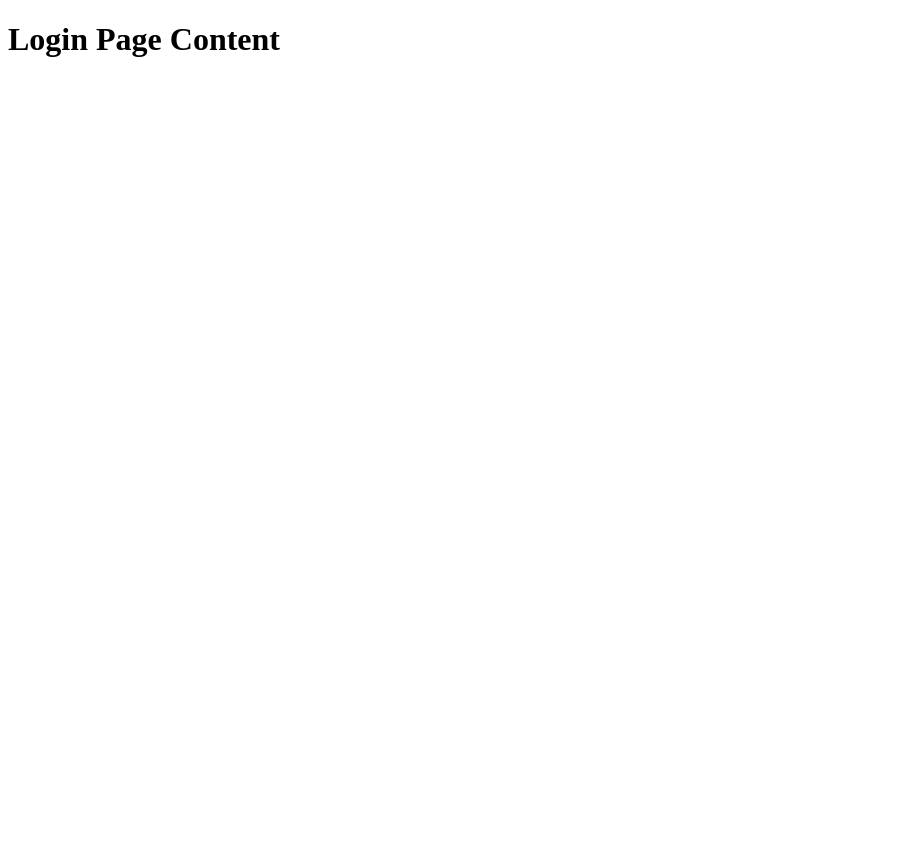
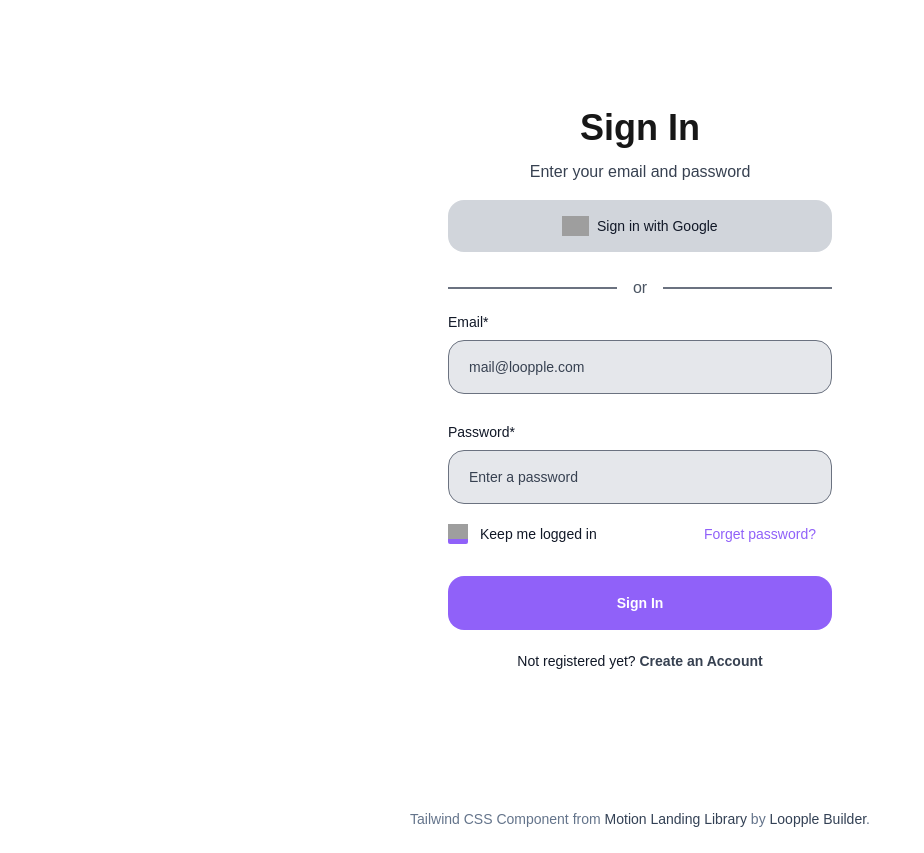
Before and after one commit to ITPHashagi/elearning-app, a Next.js app: page /login in a window 1280 px wide. Shown: the whole page, without its empty margins (0-924 px from the left). Before the commit the page ends 800 px from the top, so only its background shows below. Built offline with nearby package versions, Linux system fonts and the light colour scheme; grey boxes are pictures that could not be loaded.

Commit message:
done search

```diff
--- a/src/app/(home)/components/Header/index.tsx
+++ b/src/app/(home)/components/Header/header.tsx
@@ -2,11 +2,17 @@
 import Link from "next/link";
 import React, { useState } from "react";
 
-function Header() {
+function Header({ onSearch }: { onSearch: any }) {
+  const [searchCourse, setSearchCourse] = useState("");
   const [isDropdownOpen, setIsDropdownOpen] = useState(false);
 
   const toggleDropdown = () => {
     setIsDropdownOpen(!isDropdownOpen);
+  };
+
+  const handleSearchChange = (e: any) => {
+    setSearchCourse(e.target.value);
+    onSearch(e.target.value);
   };
 
   return (
@@ -77,6 +83,8 @@
           <input
             type="text"
             placeholder="Tìm kiếm khóa học..."
+            value={searchCourse}
+            onChange={handleSearchChange}
             className="w-full max-w-2xl px-4 py-2 bg-gray-50 dark:bg-gray-800 border border-gray-200 dark:border-gray-700 rounded-lg text-gray-700 dark:text-gray-200 focus:outline-none focus:ring-2 focus:ring-blue-500 transition duration-200"
           />
         </div>
--- a/src/app/(home)/page.tsx
+++ b/src/app/(home)/page.tsx
@@ -1,52 +1,44 @@
 "use client";
 import { useState, useEffect } from "react";
-import api from "@/app/api";
+import { api } from "@/server/api/apiCourse";
 import CourseCard from "@/app/(home)/CourseCard";
-import Header from "./components/Header";
-import Footer from "./components/Footer";
-
-type CourseList = {
-  maKhoaHoc: number | string;
-  biDanh: string;
-  tenKhoaHoc: string;
-  moTa: string;
-  luotXem: string;
-  hinhAnh: string | null | undefined;
-  maNhom: "gp01";
-  ngayTao: string;
-  soLuongHocVien: number;
-  nguoiTao: {
-    taiKhoan: null;
-    hoTen: null;
-    maLoaiNguoiDung: null;
-    tenLoaiNguoiDung: null;
-  };
-  danhMucKhoaHoc: {
-    maDanhMucKhoahoc: string;
-    tenDanhMucKhoaHoc: string;
-  };
-};
+import Header from "./components/Header/header";
+import Footer from "./components/Footer/footer";
+import { CourseList } from "@/types/courseList";
 
 export default function Home() {
   const [course, setCourse] = useState<CourseList[]>([]);
+  const [filteredCourses, setFilteredCourses] = useState<CourseList[]>([]);
 
-  const fetchCourse = async () => {
+  useEffect(() => {
+    const fetchCourses = async () => {
       try {
         const result = await api.get(
           "/QuanLyKhoaHoc/LayDanhSachKhoaHoc?MaNhom=GP01"
         );
         setCourse(result.data);
+        setFilteredCourses(result.data);
       } catch (error) {
-      console.log(error);
+        console.error(error);
       }
     };
+    fetchCourses();
+  }, []);
 
-  useEffect(() => {
-    fetchCourse();
-  }, []);
+  const handleSearchCourse = (searchTerm: string) => {
+    if (!searchTerm.trim()) {
+      setFilteredCourses(course);
+      return;
+    }
+    const filtered = course.filter((course) =>
+      course.tenKhoaHoc.toLowerCase().includes(searchTerm.toLowerCase())
+    );
+    setFilteredCourses(filtered);
+  };
+
   return (
     <>
-      <Header />
+      <Header onSearch={handleSearchCourse} />
       <main className="flex-1 mt-[89px]">
         <div
           id="default-carousel"
@@ -187,7 +179,7 @@
 
         <h1 className="text-2xl font-bold my-4">Các khóa học mới nhất</h1>
         <div className="container ml-7 grid grid-cols-4 gap-4">
-          {course.map((courses) => (
+          {filteredCourses.map((courses) => (
             <CourseCard key={courses.maKhoaHoc} course={courses} />
           ))}
         </div>
--- a/src/app/login/layout.tsx
+++ b/src/app/login/layout.tsx
@@ -1,6 +1,6 @@
 import type { Metadata } from "next";
 import { Geist, Geist_Mono } from "next/font/google";
-
+import "@/app/(home)/globals.css";
 const geistSans = Geist({
   variable: "--font-geist-sans",
   subsets: ["latin"],
@@ -23,10 +23,8 @@
 }>) {
   return (
     <html lang="en">
-      <body
-        className={`${geistSans.variable} ${geistMono.variable} antialiased`}
-      >
-        <div className="container mx-auto">{children}</div>
+      <body>
+        <>{children}</>
         <script src="https://cdn.jsdelivr.net/npm/flowbite@3.1.2/dist/flowbite.min.js"></script>
       </body>
     </html>
--- a/src/app/login/page.tsx
+++ b/src/app/login/page.tsx
@@ -1,9 +1,120 @@
 export default function LoginPage() {
   return (
-    <div>
-      <h1 className="text-2xl font-bold text-center text-red-800">
-        Login Page Content
-      </h1>
+    <div className="bg-white rounded-lg">
+      <div className="container flex flex-col mx-auto bg-white rounded-lg my-5">
+        <div className="flex justify-center w-full h-full my-auto xl:gap-14 lg:justify-normal md:gap-5 draggable">
+          <div className="flex items-center justify-center w-full lg:p-12">
+            <div className="flex items-center xl:p-10">
+              <form className="flex flex-col w-full h-full pb-6 text-center bg-white rounded-3xl">
+                <h3 className="mb-3 text-4xl font-extrabold text-dark-gray-900">
+                  Sign In
+                </h3>
+                <p className="mb-4 text-gray-700">
+                  Enter your email and password
+                </p>
+                <button className="flex items-center justify-center w-full py-4 mb-6 text-sm font-medium transition duration-300 rounded-2xl text-gray-900 bg-gray-300 hover:bg-gray-400 focus:ring-4 focus:ring-gray-300">
+                  <img
+                    className="h-5 mr-2"
+                    src="https://raw.githubusercontent.com/Loopple/loopple-public-assets/main/motion-tailwind/img/logos/logo-google.png"
+                    alt=""
+                  />
+                  Sign in with Google
+                </button>
+                <div className="flex items-center mb-3">
+                  <hr className="h-0 border-b border-solid border-gray-500 grow" />
+                  <p className="mx-4 text-gray-600">or</p>
+                  <hr className="h-0 border-b border-solid border-gray-500 grow" />
+                </div>
+                <label
+                  htmlFor="email"
+                  className="mb-2 text-sm text-start text-gray-900"
+                >
+                  Email*
+                </label>
+                <input
+                  id="email"
+                  type="email"
+                  placeholder="mail@loopple.com"
+                  className="flex items-center w-full px-5 py-4 mr-2 text-sm font-medium outline-none focus:bg-gray-400 mb-7 placeholder:text-gray-700 bg-gray-200 text-dark-gray-900 rounded-2xl"
+                />
+                <label
+                  htmlFor="password"
+                  className="mb-2 text-sm text-start text-gray-900"
+                >
+                  Password*
+                </label>
+                <input
+                  id="password"
+                  type="password"
+                  placeholder="Enter a password"
+                  className="flex items-center w-full px-5 py-4 mb-5 mr-2 text-sm font-medium outline-none focus:bg-gray-400 placeholder:text-gray-700 bg-gray-200 text-dark-gray-900 rounded-2xl"
+                />
+                <div className="flex flex-row justify-between mb-8">
+                  <label className="relative inline-flex items-center mr-3 cursor-pointer select-none">
+                    <input
+                      type="checkbox"
+                      defaultChecked
+                      defaultValue=""
+                      className="sr-only peer"
+                    />
+                    <div className="w-5 h-5 bg-white border-2 rounded-sm border-gray-500 peer peer-checked:border-0 peer-checked:bg-purple-500">
+                      <img
+                        className=""
+                        src="https://raw.githubusercontent.com/Loopple/loopple-public-assets/main/motion-tailwind/img/icons/check.png"
+                        alt="tick"
+                      />
+                    </div>
+                    <span className="ml-3 text-sm font-normal text-gray-900">
+                      Keep me logged in
+                    </span>
+                  </label>
+                  <a
+                    href="javascript:void(0)"
+                    className="mr-4 text-sm font-medium text-purple-500"
+                  >
+                    Forget password?
+                  </a>
+                </div>
+                <button className="w-full px-6 py-5 mb-5 text-sm font-bold leading-none text-white transition duration-300 md:w-96 rounded-2xl hover:bg-purple-600 focus:ring-4 focus:ring-purple-100 bg-purple-500">
+                  Sign In
+                </button>
+                <p className="text-sm leading-relaxed text-gray-900">
+                  Not registered yet?{" "}
+                  <a
+                    href="javascript:void(0)"
+                    className="font-bold text-gray-700"
+                  >
+                    Create an Account
+                  </a>
+                </p>
+              </form>
+            </div>
+          </div>
+        </div>
+      </div>
+      <div className="flex flex-wrap -mx-3 my-5">
+        <div className="w-full max-w-full sm:w-3/4 mx-auto text-center">
+          <p className="text-sm text-slate-500 py-1">
+            Tailwind CSS Component from{" "}
+            <a
+              href="https://www.loopple.com/theme/motion-landing-library?ref=tailwindcomponents"
+              className="text-slate-700 hover:text-slate-900"
+              target="_blank"
+            >
+              Motion Landing Library
+            </a>{" "}
+            by{" "}
+            <a
+              href="https://www.loopple.com"
+              className="text-slate-700 hover:text-slate-900"
+              target="_blank"
+            >
+              Loopple Builder
+            </a>
+            .
+          </p>
+        </div>
+      </div>
     </div>
   );
 }
--- /dev/null
+++ b/src/server/api/apiCourse.ts
@@ -0,0 +1,33 @@
+import axios from "axios";
+export const api = axios.create({
+  baseURL: "https://elearningnew.cybersoft.edu.vn/api",
+});
+api.interceptors.request.use((config) => {
+  config.headers = config.headers || {};
+  config.headers.TokenCybersoft =
+    "eyJhbGciOiJIUzI1NiIsInR5cCI6IkpXVCJ9.eyJ0ZW5Mb3AiOiJCb290Y2FtcCA3OCIsIkhldEhhblN0cmluZyI6IjI3LzA3LzIwMjUiLCJIZXRIYW5UaW1lIjoiMTc1MzU3NDQwMDAwMCIsIm5iZiI6MTcyNjA3NDAwMCwiZXhwIjoxNzUzNzIyMDAwfQ.BTmM2iB4rp2M5zBswdnAhImSAoSPeaxquN5mTgxFzaQ";
+
+  try {
+    const storedData = localStorage.getItem("listCourse");
+    const accessToken = storedData ? JSON.parse(storedData)?.accessToken : null;
+    if (accessToken) {
+      config.headers.Authorization = `Bearer ${accessToken}`;
+    }
+  } catch (error) {
+    console.error("Lỗi khi lấy accessToken:", error);
+  }
+
+  return config;
+});
+
+export const searchCourse = async (tenKhoaHoc: string) => {
+  try {
+    const result = await api.get(
+      `/QuanLyKhoaHoc/LayDanhSachKhoaHoc?tenKhoaHoc=${tenKhoaHoc}`
+    );
+    return result.data.content;
+  } catch (error) {
+    console.error("Lỗi khi tìm kiếm khóa học:", error);
+    return [];
+  }
+};
--- /dev/null
+++ b/src/types/courseList.ts
@@ -0,0 +1,21 @@
+export type CourseList = {
+  maKhoaHoc: number | string;
+  biDanh: string;
+  tenKhoaHoc: string;
+  moTa: string;
+  luotXem: string;
+  hinhAnh: string | null | undefined;
+  maNhom: "gp01";
+  ngayTao: string;
+  soLuongHocVien: number;
+  nguoiTao: {
+    taiKhoan: null;
+    hoTen: null;
+    maLoaiNguoiDung: null;
+    tenLoaiNguoiDung: null;
+  };
+  danhMucKhoaHoc: {
+    maDanhMucKhoahoc: string;
+    tenDanhMucKhoaHoc: string;
+  };
+};
```
Also changed, not shown: src/app/api/index.ts (deleted, +0 -16 lines), src/app/(home)/components/Footer/footer.tsx (renamed from src/app/(home)/components/Footer/index.tsx). Lines whose indentation alone changed are shown as unchanged.
